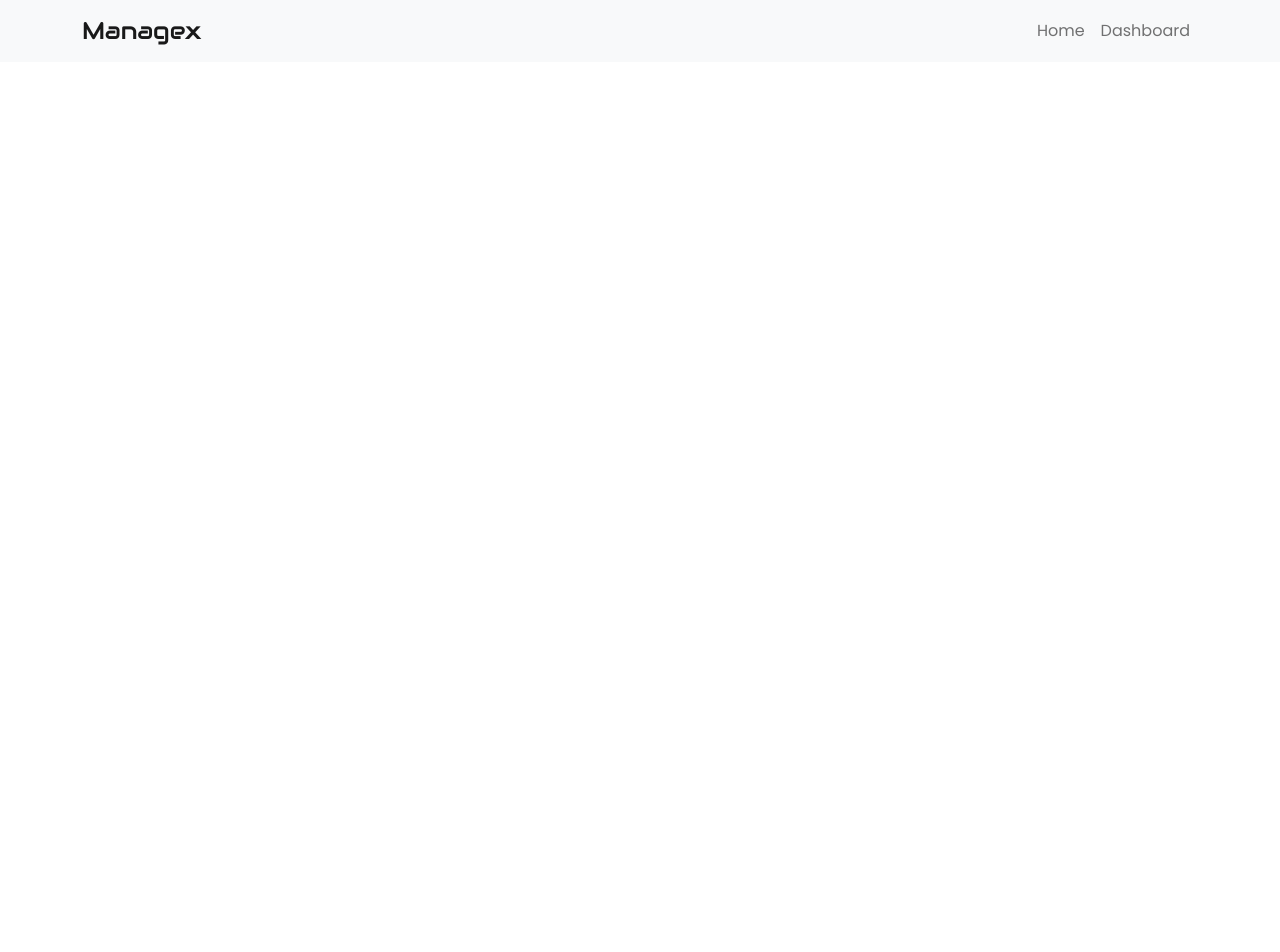
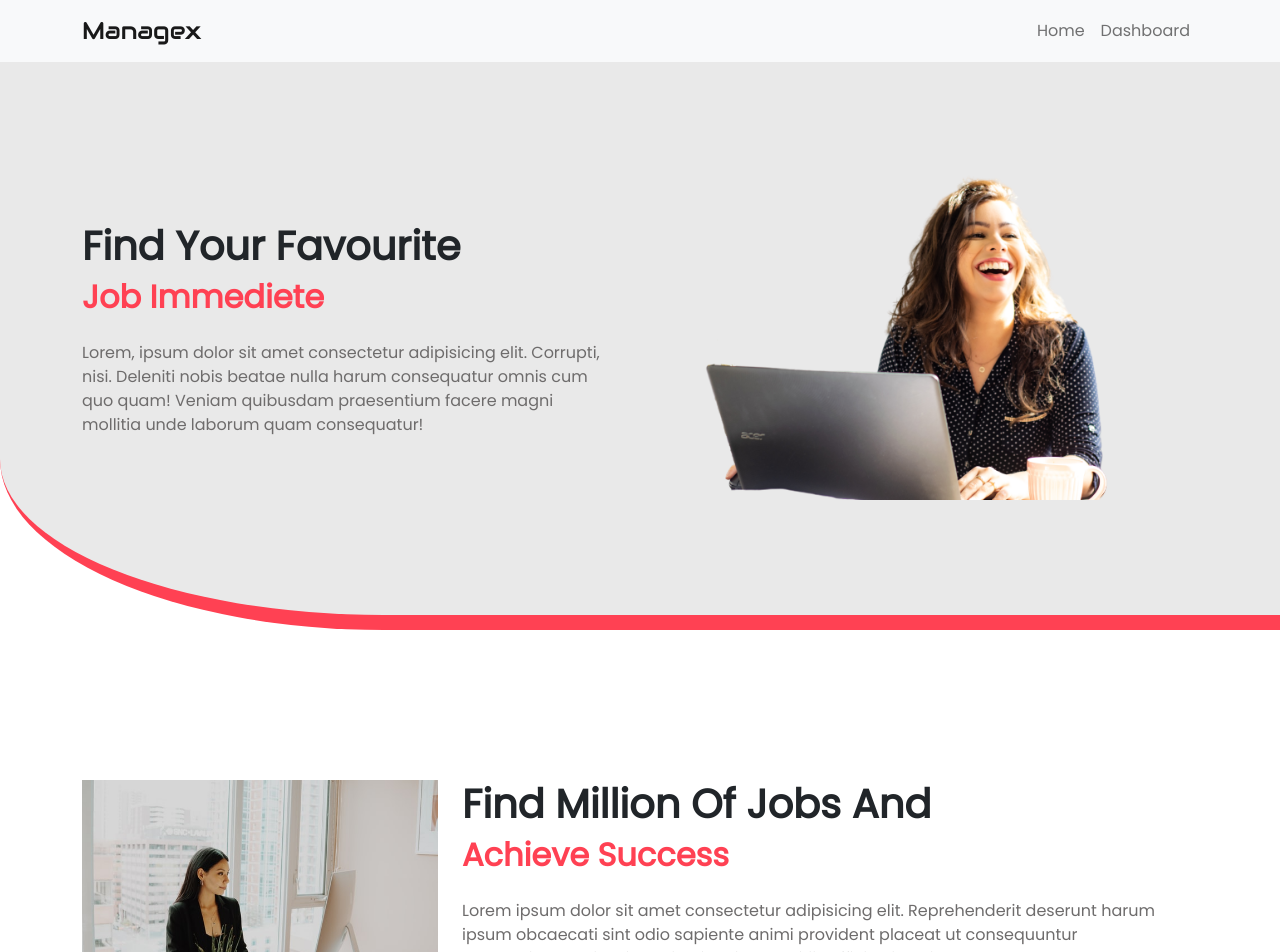
Before and after one commit to tusharshaha/office-management-client, a React (Create React App) app: page / in a window 1280 px wide. Shown: the top 952 px of the page. Before the commit the page ends 800 px from the top, so only its background shows below. Built offline with nearby package versions, Linux system fonts and the light colour scheme.

Commit message:
find job and job process section created

```diff
--- a/src/App.css
+++ b/src/App.css
@@ -1,6 +1,7 @@
 @import url('https://fonts.googleapis.com/css2?family=Poppins&display=swap');
 .App {
     font-family: 'Poppins', sans-serif;
+    overflow: hidden;
 }
 .preLoader{
     display: flex;
--- a/src/Components/Dashboard/Dashboard/Dashboard.css
+++ b/src/Components/Dashboard/Dashboard/Dashboard.css
@@ -4,7 +4,7 @@
     font-size: 30px;
     margin-top: 20px;
     margin-left: 10px;
-    color: rgb(248, 176, 41);
+    color: #d40015;
     z-index: 50;
 }
 .dashLeftSide{
@@ -14,7 +14,7 @@
     width: 230px;
     position: fixed;
     background-color: rgb(40, 50, 73);
-    color: #fff;
+    color: white;
 }
 .dashRightSide{
     flex: 75%;
@@ -38,14 +38,14 @@
     margin-bottom: 15px;
 }
 .menu-item li a{
-    color: rgb(247, 228, 194);
+    color: #fff;
     text-decoration: none;
     display: flex;
     align-items: center;
-    transition: 0.3s;
+    transition: 0.4s;
 }
 .menu-item li a:hover{
-    color: rgb(250, 161, 89);
+    color: #f3727f;
 }
 
 .icon{
--- /dev/null
+++ b/src/Components/Home/FindJobs/FindJobs.css
@@ -0,0 +1,18 @@
+.content-gap{
+    margin-top: 150px;
+}
+.job-img{
+    width: 100%;
+
+}
+.job-img img{
+    width: 100%;
+}
+@media only screen and (max-width:770px){
+    .find-job-details{
+        margin-top: 20px;
+    }
+    .content-gap{
+        margin-top: 100px;
+    }
+}
--- /dev/null
+++ b/src/Components/Home/FindJobs/FindJobs.js
@@ -0,0 +1,27 @@
+import React from 'react';
+import { Container, Row, Col } from 'react-bootstrap';
+import jobImg from '../../../assets/job-img.jpg'
+import './FindJobs.css'
+const FindJobs = () => {
+    return (
+        <Container className='content-gap'>
+            <Row className='g-4'>
+                <Col xs={12} md={4}>
+                    <div className='job-img'>
+                        <img src={jobImg} alt="" />
+                    </div>
+                </Col>
+
+                <Col xs={12} md={8}>
+                    <div className='find-job-details'>
+                        <h1 className='banner-heading'>Find Million Of Jobs And</h1>
+                        <h2 className='banner-heading text-red'>Achieve Success</h2>
+                        <p className='banner-text'>Lorem ipsum dolor sit amet consectetur adipisicing elit. Reprehenderit deserunt harum ipsum obcaecati sint odio sapiente animi provident placeat ut consequuntur voluptatibus optio eligendi qui, velit, blanditiis officia vitae libero!</p>
+                    </div>
+                </Col>
+            </Row>
+        </Container>
+    );
+};
+
+export default FindJobs;
--- a/src/Components/Home/Home/Home.js
+++ b/src/Components/Home/Home/Home.js
@@ -1,11 +1,20 @@
 import React from 'react';
 import Header from '../../Shared/Header';
+import FindJobs from '../FindJobs/FindJobs';
+import JobProcess from '../JobProcess/JobProcess';
+import TopBanner from '../TopBanner/TopBanner';
 
 const Home = () => {
     return (
         <>
         {/* This is Header  */}
             <Header></Header>
+        {/* This is top banner  */}
+            <TopBanner></TopBanner>
+        {/* this is find job details component */}
+            <FindJobs></FindJobs>
+        {/* job process details component */}
+            <JobProcess></JobProcess>
         </>
     );
 };
--- /dev/null
+++ b/src/Components/Home/JobProcess/JobProcess.js
@@ -0,0 +1,11 @@
+import React from 'react';
+import './JobProcess.css'
+const JobProcess = () => {
+    return (
+        <div>
+
+        </div>
+    );
+};
+
+export default JobProcess;
--- /dev/null
+++ b/src/Components/Home/TopBanner/TopBanner.css
@@ -0,0 +1,44 @@
+.top-banner{
+    height: 570px;
+    display: flex;
+    align-items: center;
+    background-color: rgba(121, 120, 120, 0.164);
+    margin-top: 60px;
+    border-bottom-left-radius: 30%;
+    border-bottom: 15px solid #ff4153;
+}
+.banner-heading{
+    font-weight: bold;
+}
+.text-red{
+    color: #ff4153;
+}
+.banner-text{
+    margin-top: 25px;
+    color: rgb(110, 108, 108);
+    padding-right: 20px;
+}
+.banner-img{
+    width: 530px;
+}
+.banner-img img{
+    width: 100%;
+}
+@media only screen and (max-width:1000px) {
+    .banner-img{
+        width: 430px;
+    }
+}
+@media only screen and (max-width:800px) {
+    .banner-img{
+        display: none;
+    }
+}
+@media only screen and (max-width:550px) {
+    .top-banner{
+        text-align: center;
+        border: none;
+        border-bottom-left-radius: 0%;
+    }
+
+}
--- /dev/null
+++ b/src/Components/Home/TopBanner/TopBanner.js
@@ -0,0 +1,29 @@
+import React from 'react';
+import { Col, Container, Row } from 'react-bootstrap';
+import './TopBanner.css'
+import topBanner from '../../../assets/banner-img.png'
+const TopBanner = () => {
+    return (
+        <div className='top-banner'>
+            <Container>
+                <Row xs={1} md={2} className='g-4 d-flex align-items-center'>
+                    <Col>
+                        <div>
+                            <h1 className='banner-heading'>Find Your Favourite</h1>
+                            <h2 className='text-red banner-heading'>Job Immediete</h2>
+
+                            <p className='banner-text'>Lorem, ipsum dolor sit amet consectetur adipisicing elit. Corrupti, nisi. Deleniti nobis beatae nulla harum consequatur omnis cum quo quam! Veniam quibusdam praesentium facere magni mollitia unde laborum quam consequatur!</p>
+                        </div>
+                    </Col>
+                    <Col>
+                        <div className='banner-img'>
+                            <img src={topBanner} alt="" />
+                        </div>
+                    </Col>
+                </Row>
+            </Container>
+        </div>
+    );
+};
+
+export default TopBanner;
--- a/src/Components/Shared/Header.js
+++ b/src/Components/Shared/Header.js
@@ -9,7 +9,7 @@ const Header = () => {
                 <Navbar.Brand className='logo-text'>Managex</Navbar.Brand>
                 <Navbar.Toggle aria-controls="basic-navbar-nav" />
                 <Navbar.Collapse id="basic-navbar-nav">
-                    <Nav className="ms-auto">
+                    <Nav className="ms-auto text-center">
                         <Nav.Link as={Link} to="/home">Home</Nav.Link>
                         <Nav.Link as={Link} to="/dashboard">Dashboard</Nav.Link>
                     </Nav>
```
Also changed, not shown: src/Components/Home/JobProcess/JobProcess.css (added), src/assets/banner-img.png (added), src/assets/job-img.jpg (added).
